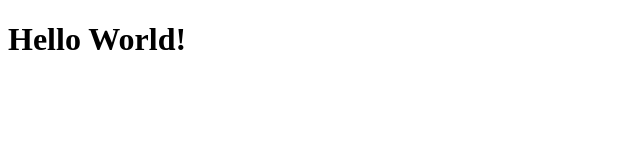
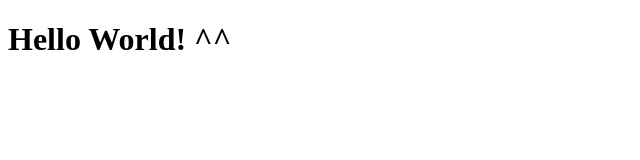
Before and after one commit to PUP-BSIT/individual-playground-IlaganJireh, a plain HTML site: page index.html in a window 1280 px wide. Shown: the full height of the page, 0-640 px from the left. Drawn offline with Linux system fonts and the light colour scheme.

Commit message:
add new changes for index.html

```diff
--- a/index.html
+++ b/index.html
@@ -6,6 +6,6 @@
     <title>Document</title>
 </head>
 <body>
-    <h1>Hello World!</h1>
+    <h1>Hello World! ^^</h1>
 </body>
 </html>
```
